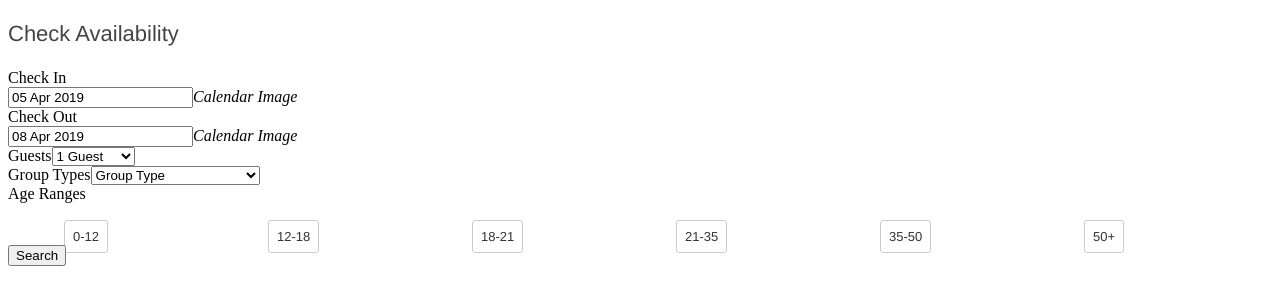
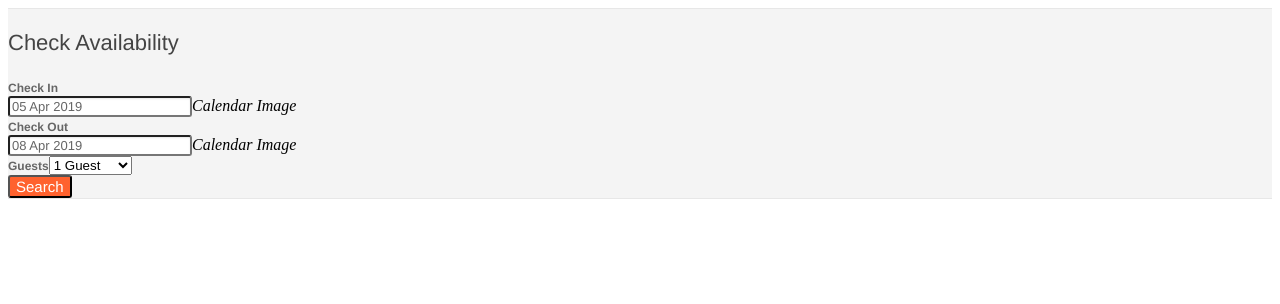
Before and after one commit to das-haustelles/rich-front-end-capstone, a React app: page / in a window 1280 px wide. Both pictures are taken after a click on the element "Change". Shown: the top 304 px of the page. Built offline with nearby package versions, Linux system fonts and the light colour scheme.

Commit message:
Add main background styling

```diff
--- a/client/src/components/DateForm.jsx
+++ b/client/src/components/DateForm.jsx
@@ -1,6 +1,35 @@
 import React from 'react';
 import GuestsDropDown from './GuestsDropDown';
 import GroupForm from './GroupForm';
+import styled from 'styled-components';
+
+const Labels = styled.span`
+  font-size: 12px;
+  font-weight: bold;
+  font-family: Noto, Helvetica, Arial, sans-serif;
+  line-height: 12px;
+  color: #666666;
+`
+const SearchButton = styled.button`
+  background: #ff622e;
+  color: #ffffff;
+  font-size: 15px;
+  font-family: Noto, Helvetica, Arial, sans-serif;
+  text-align: center;
+  border-radius: 3px;
+`
+const Inputs = styled.input`
+  font-family: Noto, Helvetica, Arial, sans-serif;
+  font-size: 13px;
+  color: #666666;
+  background: #ffffff;
+  box-shadow: rgba(0, 0, 0, 0.1) 0px 1px 2px 0px inset;
+  border-radius: 3px;
+`
+const Test = styled.div`
+  display: flex;
+  flex-direction: row;
+`
 
 class DateForm extends React.Component {
   constructor(props) {
@@ -17,35 +46,34 @@ class DateForm extends React.Component {
   render() {
     const largeParty = this.state.guests >= 9;
     return(
-      <div>
+      <Test>
         <form>
           <span>
-          <span className="form-label">Check In</span>
+          <Labels className="form-label">Check In</Labels>
               <div className="calendar-container" pane-width="300">
-                  <input value={this.props.checkIn.format('DD MMM YYYY')}
+                  <Inputs value={this.props.checkIn.format('DD MMM YYYY')}
                         type="text"
                         readOnly="readonly"
-                        className="datepicker"></input>
+                        className="datepicker"></Inputs>
                   <a>
                     <i>Calendar Image</i>
                   </a>
               </div>
-            <span className="form-label">Check Out</span>
+            <Labels className="form-label">Check Out</Labels>
                 <div className="calendar-container" pane-width="300">
-                    <input value={this.props.checkOut.format('DD MMM YYYY')} type="text" readOnly="readonly" className="datepicker"></input>
+                    <Inputs value={this.props.checkOut.format('DD MMM YYYY')} type="text" readOnly="readonly" className="datepicker"></Inputs>
                     <a>
                       <i>Calendar Image</i>
                     </a>
                 </div>
-            {largeParty ? <div> <GuestsDropDown handleNumberOfGuests={this.handleNumberOfGuests.bind(this)} /> <GroupForm /></div>
-              : <GuestsDropDown handleNumberOfGuests={this.handleNumberOfGuests.bind(this)}/>}
+            <GuestsDropDown handleNumberOfGuests={this.handleNumberOfGuests.bind(this)} />
           </span>
           <div className="search-submit-row">
             <span className="form-label"></span>
-            <button type="submit" className="search-button">Search</button>
+            <SearchButton type="submit" className="search-button">Search</SearchButton>
           </div>
         </form>
-      </div>
+      </Test>
     )
   }
 }
--- a/client/src/components/GuestsDropDown.jsx
+++ b/client/src/components/GuestsDropDown.jsx
@@ -1,4 +1,13 @@
 import React from 'react';
+import styled from 'styled-components';
+
+const InputLabels = styled.span`
+  font-size: 12px;
+  font-weight: bold;
+  font-family: Noto, Helvetica, Arial, sans-serif;
+  line-height: 12px;
+  color: #666666;
+`;
 
 const GuestsDropDown = ({ handleNumberOfGuests }) => {
   const options = [];
@@ -7,7 +16,7 @@ const GuestsDropDown = ({ handleNumberOfGuests }) => {
   }
   return(
     <div className="search-form guests-field">
-      <span className="form-label">Guests</span>
+      <InputLabels className="form-label">Guests</InputLabels>
       <select name="number_of_guests" onChange={(e) => handleNumberOfGuests(e)}>
         <option value="1">1 Guest</option>
         {options.map((option) => (
--- a/client/src/index.jsx
+++ b/client/src/index.jsx
@@ -5,6 +5,12 @@ import Calendar from './components/Calendar';
 import DateForm from './components/DateForm';
 import styled from 'styled-components';
 
+const Availability = styled.div`
+  background-color: #f4f4f4;
+  border-top: 1px solid #e7e7e7;
+  border-bottom: 1px solid #e7e7e7;
+  display: block;
+`
 const Header = styled.h2`
   font-size: 22px;
   font-family: "Noto",Helvetica,Arial,sans-serif;
@@ -75,10 +81,10 @@ class App extends React.Component {
   render() {
     const newReservation = this.state.newReservation;
     return(
-      <div>
+      <Availability>
         <Header>Check Availability</Header>
         {newReservation ? this.renderForm() : this.renderSummary()}
-      </div>
+      </Availability>
     )
   }
 }
```
